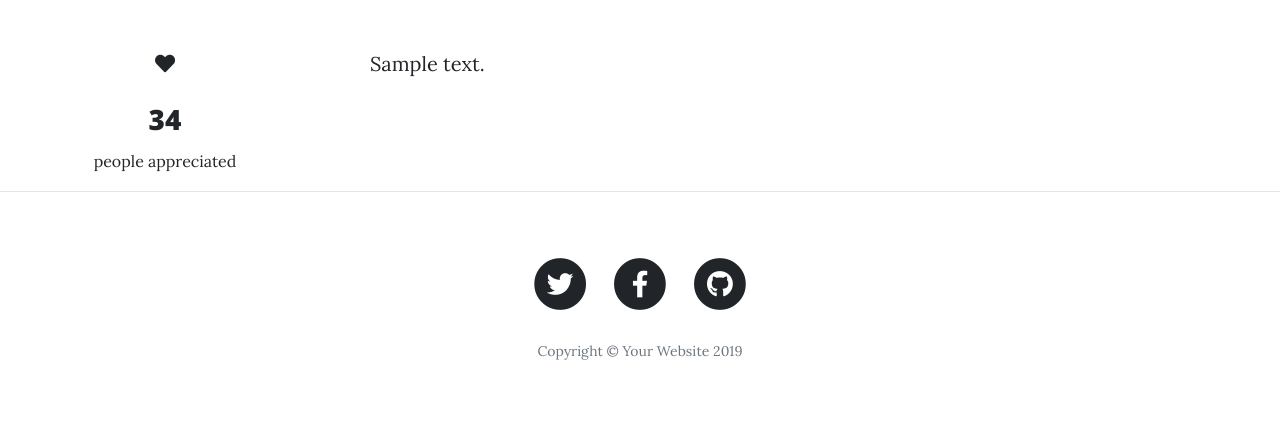
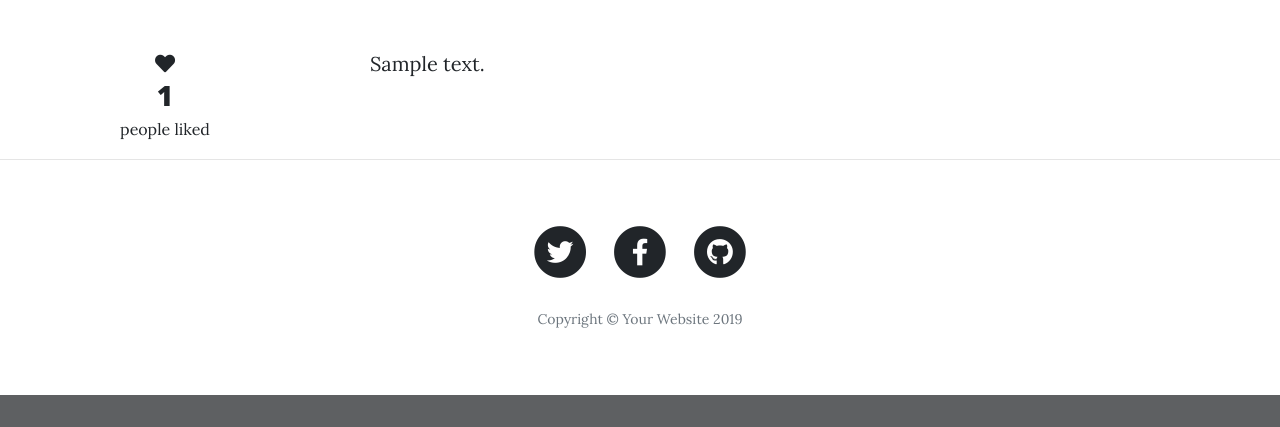
Before and after one commit to TareqMonwer/Blog, a Django app: a page that uses blog/blog/templates/articles/detail.html in a window 1280 px wide. Shown: the part 562-989 px from the top of the page. After the commit the page ends 957 px from the top, so only its background shows below. Run offline with Django 3.2, Linux system fonts and the light colour scheme; tables that the repository leaves empty hold one stand-in row (values such as "Sample post"); some libraries are stand-ins or nearby versions.

Commit message:
show article likes in detail template

```diff
--- a/blog/blog/articles/views.py
+++ b/blog/blog/articles/views.py
@@ -1,6 +1,6 @@
 from django.views.generic import ListView, DetailView
 
-from .models import Article
+from .models import Article, Like
 
 
 class ArticleList(ListView):
@@ -21,3 +21,10 @@ class ArticleList(ListView):
 class ArticleDetail(DetailView):
     model = Article
     template_name = 'articles/detail.html'
+
+    def get_context_data(self, **kwargs):
+        obj = super().get_object()
+        context = super(ArticleDetail, self).get_context_data(**kwargs)
+        likes = Like.objects.filter(article=obj)
+        context['likes'] = likes
+        return context
--- a/blog/blog/templates/articles/detail.html
+++ b/blog/blog/templates/articles/detail.html
@@ -26,14 +26,14 @@
       <div class="row">
         <div class="col-lg-2 col-md-2 d-flex flex-column
           justify-content-center align-items-center text-center">
-          <a class="mb-4 d-inline-block" href="">
+          <a class="d-inline-block" href="">
             <i class="fa fa-heart"></i>
           </a>
-            <h3>34</h3>
+            <h3 class="m-0">{{ likes.count }}</h3>
             <a href="">
               {# TODO: link to list all who appreciated #}
               <small>
-                people appreciated
+                people liked
               </small>
             </a>
         </div>
```
